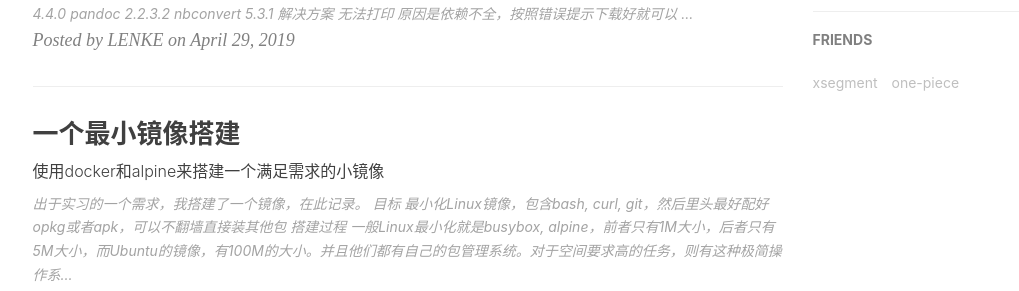
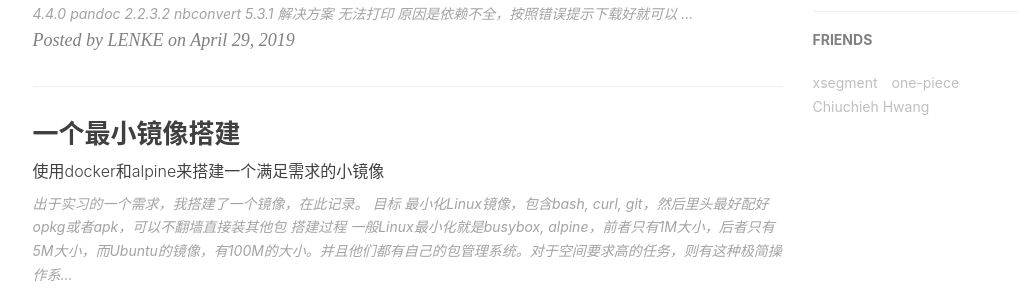
Before and after one commit to LeonardLi98/LeonardLi98.github.io, a Jekyll site: the page built from index.html, in a window 1280 px wide and 900 px high, scrolled down 847 px. Shown: the part 162-453 px from the top of the window, without its empty margins (135-1154 px from the left). Built offline with Jekyll 4.4.1, drawn with Linux system fonts in a browser that asks for light colours; nearby versions of some CDN libraries; the list of posts is cut into pages by our own code; comment, search, counter and statistics services are not loaded.

Commit message:
friend link:hjj

```diff
--- a/_config.yml
+++ b/_config.yml
@@ -95,6 +95,10 @@ friends: [
     {
         title: "one-piece",
         href: "https://one-piece.blue/"
+    },
+    {
+        title: "Chiuchieh Hwang",
+        href: "https://chiuchiehhwang.github.io/"
     }
 ]
 
```
